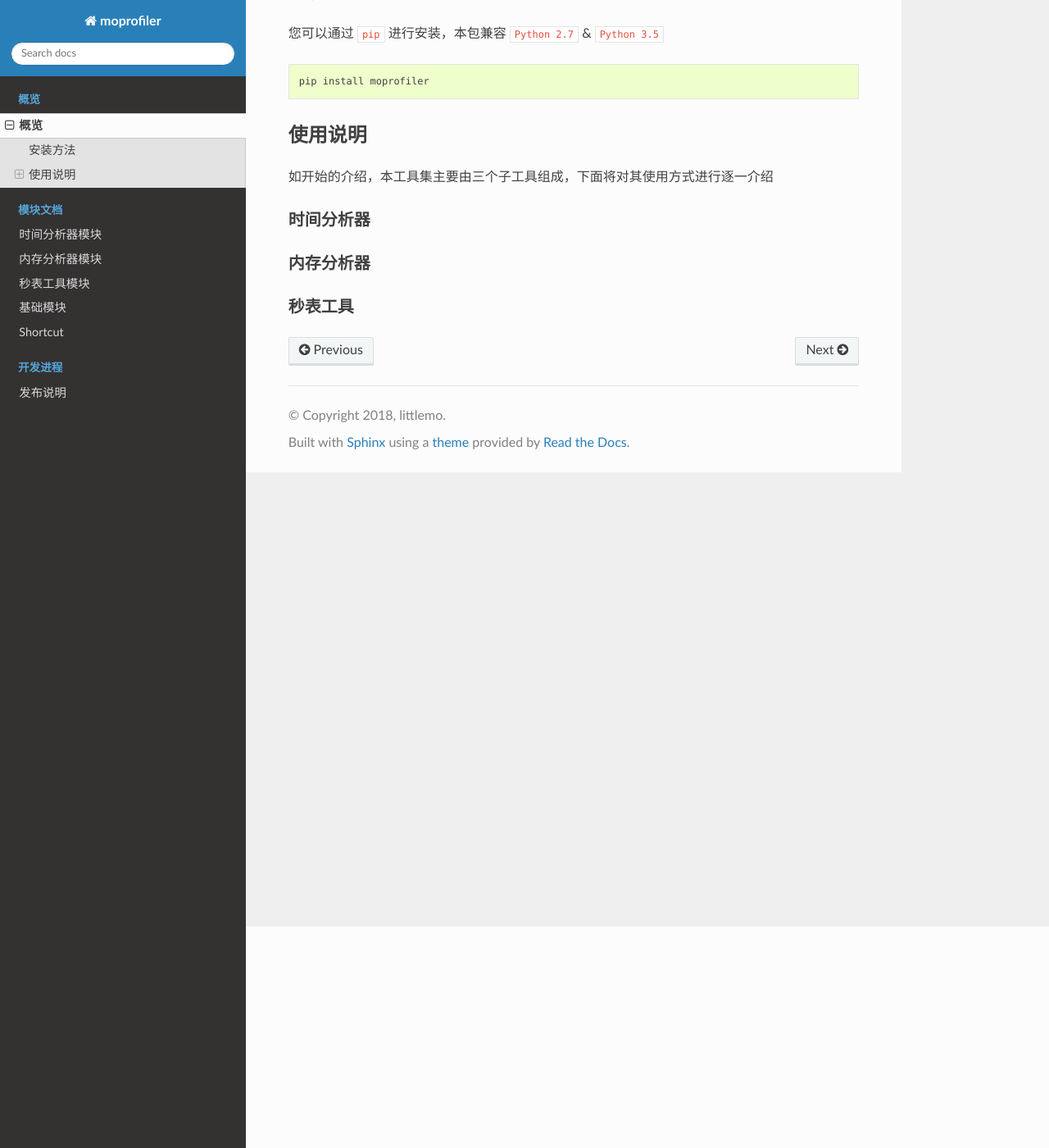
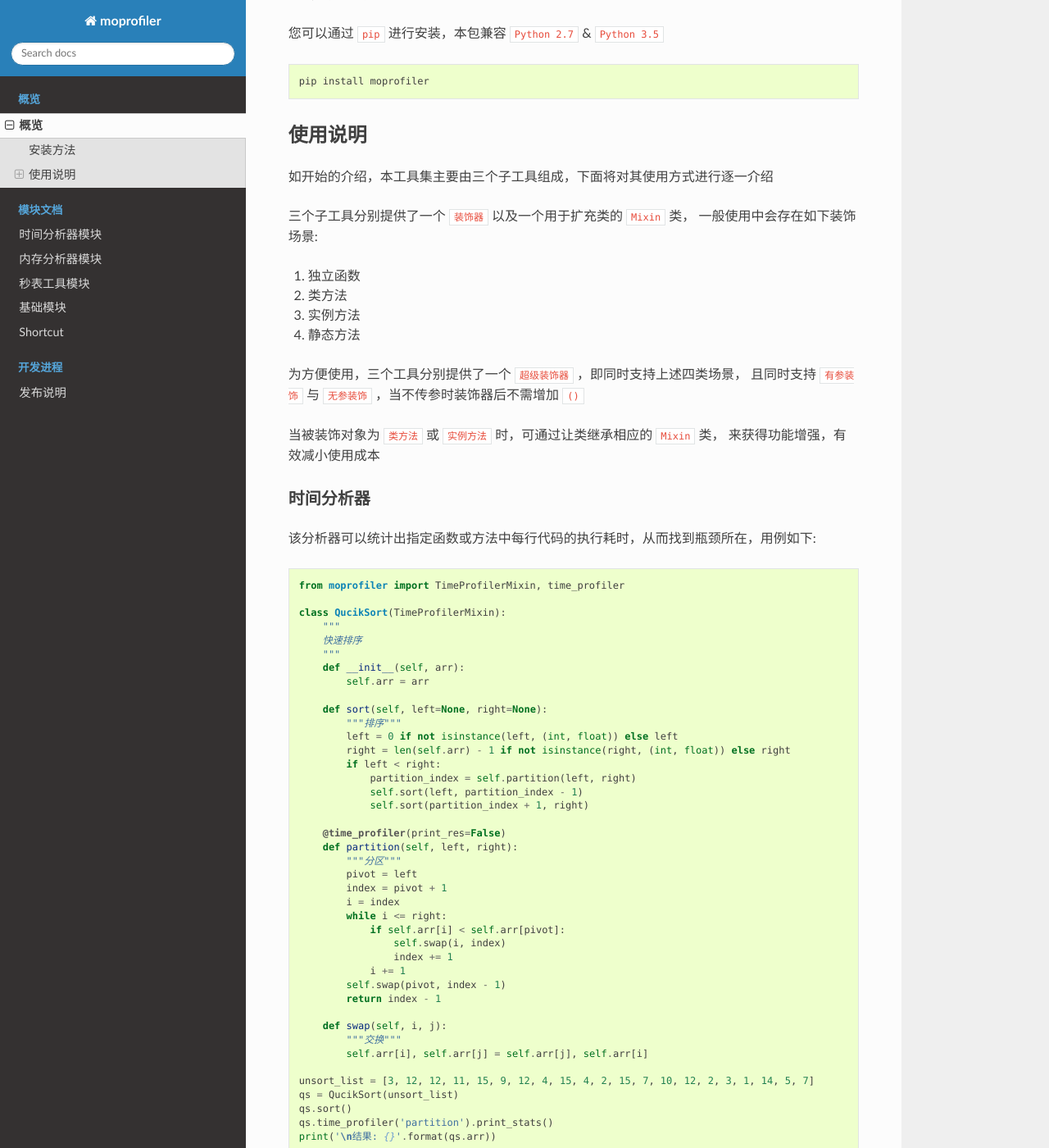
Before and after one commit to littlemo/moprofiler, a Sphinx documentation site: the page built from docs/source/intro/overview.rst, in a window 1280 px wide and 1400 px high, scrolled down 270 px. Shown: the whole window at 82% size. Built offline with Sphinx 7.4.7 and the Read the Docs theme 2.0.0, drawn with Linux system fonts in a browser that asks for light colours; formulas are drawn with MathJax 3; some of the changed text lies outside the part shown.

Commit message:
Feature: 编写实现分析器使用说明&用例，并同步优化单测

```diff
--- a/docs/source/intro/overview.rst
+++ b/docs/source/intro/overview.rst
@@ -19,9 +19,94 @@
 
 如开始的介绍，本工具集主要由三个子工具组成，下面将对其使用方式进行逐一介绍
 
+三个子工具分别提供了一个 ``装饰器`` 以及一个用于扩充类的 ``Mixin`` 类，
+一般使用中会存在如下装饰场景:
+
+#. 独立函数
+#. 类方法
+#. 实例方法
+#. 静态方法
+
+为方便使用，三个工具分别提供了一个 ``超级装饰器`` ，即同时支持上述四类场景，
+且同时支持 ``有参装饰`` 与 ``无参装饰`` ，当不传参时装饰器后不需增加 ``()``
+
+当被装饰对象为 ``类方法`` 或 ``实例方法`` 时，可通过让类继承相应的 ``Mixin`` 类，
+来获得功能增强，有效减小使用成本
+
 时间分析器
 ----------
 
+该分析器可以统计出指定函数或方法中每行代码的执行耗时，从而找到瓶颈所在，用例如下:
+
+.. code-block:: python
+
+    from moprofiler import TimeProfilerMixin, time_profiler
+
+    class QucikSort(TimeProfilerMixin):
+        """
+        快速排序
+        """
+        def __init__(self, arr):
+            self.arr = arr
+
+        def sort(self, left=None, right=None):
+            """排序"""
+            left = 0 if not isinstance(left, (int, float)) else left
+            right = len(self.arr) - 1 if not isinstance(right, (int, float)) else right
+            if left < right:
+                partition_index = self.partition(left, right)
+                self.sort(left, partition_index - 1)
+                self.sort(partition_index + 1, right)
+
+        @time_profiler(print_res=False)
+        def partition(self, left, right):
+            """分区"""
+            pivot = left
+            index = pivot + 1
+            i = index
+            while i <= right:
+                if self.arr[i] < self.arr[pivot]:
+                    self.swap(i, index)
+                    index += 1
+                i += 1
+            self.swap(pivot, index - 1)
+            return index - 1
+
+        def swap(self, i, j):
+            """交换"""
+            self.arr[i], self.arr[j] = self.arr[j], self.arr[i]
+
+    unsort_list = [3, 12, 12, 11, 15, 9, 12, 4, 15, 4, 2, 15, 7, 10, 12, 2, 3, 1, 14, 5, 7]
+    qs = QucikSort(unsort_list)
+    qs.sort()
+    qs.time_profiler('partition').print_stats()
+    print('\n结果: {}'.format(qs.arr))
+
+执行结果如下::
+
+    Timer unit: 1e-06 s
+
+    Total time: 0.000344 s
+    File: ../tests/test_04_time_profiler_mixin.py
+    Function: partition at line 28
+
+    Line #      Hits         Time  Per Hit   % Time  Line Contents
+    ==============================================================
+        28                                               @time_profiler(print_res=False)
+        29                                               def partition(self, left, right):
+        30                                                   """分区"""
+        31        15         17.0      1.1      4.9          pivot = left
+        32        15         10.0      0.7      2.9          index = pivot + 1
+        33        15          7.0      0.5      2.0          i = index
+        34        93         63.0      0.7     18.3          while i <= right:
+        35        78         58.0      0.7     16.9              if self.arr[i] < self.arr[pivot]:
+        36        33         74.0      2.2     21.5                  self.swap(i, index)
+        37        33         34.0      1.0      9.9                  index += 1
+        38        78         47.0      0.6     13.7              i += 1
+        39        15         26.0      1.7      7.6          self.swap(pivot, index - 1)
+        40        15          8.0      0.5      2.3          return index - 1
+
+    结果：[1, 2, 2, 3, 3, 4, 4, 5, 7, 7, 9, 10, 11, 12, 12, 12, 12, 14, 15, 15, 15]
 
 内存分析器
 ----------
```
Also changed, not shown: 1 other file.
